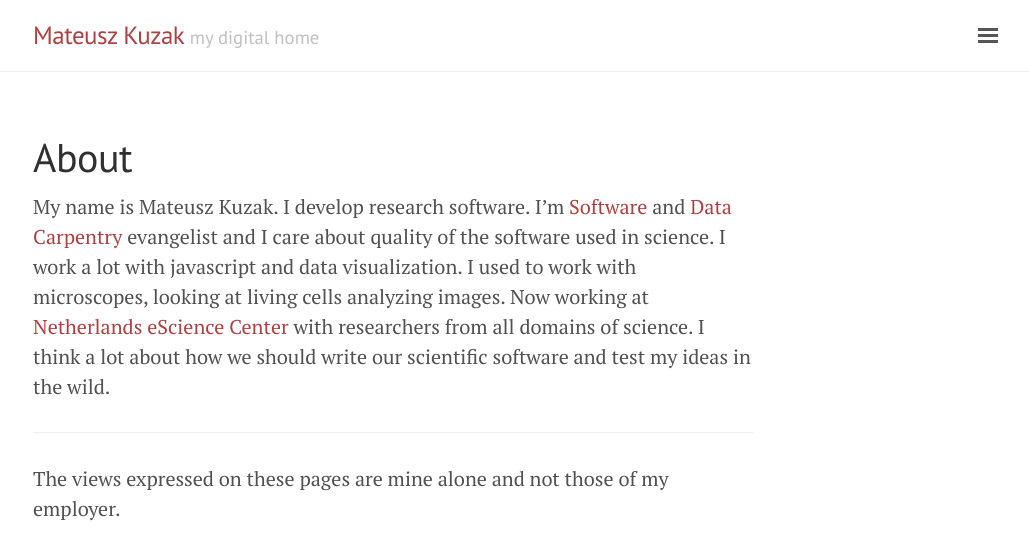
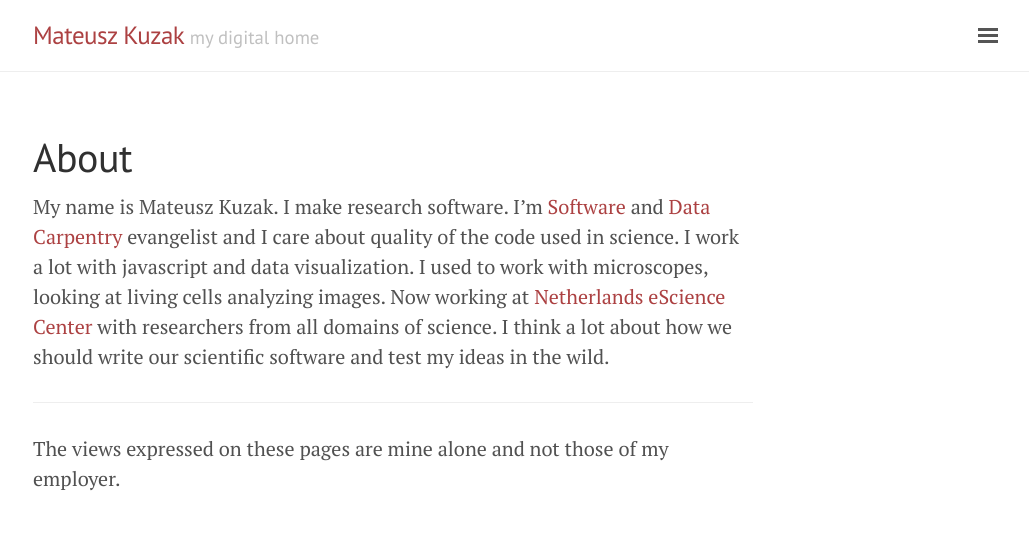
Before and after one commit to mkuzak/mkuzak.github.io, a Jekyll site: the page built from about.md, in a window 1280 px wide. Shown: the top 560 px of the page, without its empty margins (247-1276 px from the left). Built offline with Jekyll 4.4.1, drawn with Linux system fonts in a browser that asks for light colours.

Commit message:
Small corrections

```diff
--- a/about.md
+++ b/about.md
@@ -3,7 +3,7 @@ layout: page
 title: About
 ---
 
-My name is Mateusz Kuzak. I develop research software. I'm [Software](https://software-carpentry.org/) and [Data Carpentry](http://www.datacarpentry.org/) evangelist and I care about quality of the software used in science. I work a lot with javascript and data visualization. I used to work with microscopes, looking at living cells analyzing images. Now working at [Netherlands eScience Center](https://www.esciencecenter.nl/) with researchers from all domains of science. I think a lot about how we should write our scientific software and test my ideas in the wild.
+My name is Mateusz Kuzak. I make research software. I'm [Software](https://software-carpentry.org/) and [Data Carpentry](http://www.datacarpentry.org/) evangelist and I care about quality of the code used in science. I work a lot with javascript and data visualization. I used to work with microscopes, looking at living cells analyzing images. Now working at [Netherlands eScience Center](https://www.esciencecenter.nl/) with researchers from all domains of science. I think a lot about how we should write our scientific software and test my ideas in the wild.
 
 -----
 The views expressed on these pages are mine alone and not those of my employer.
```
